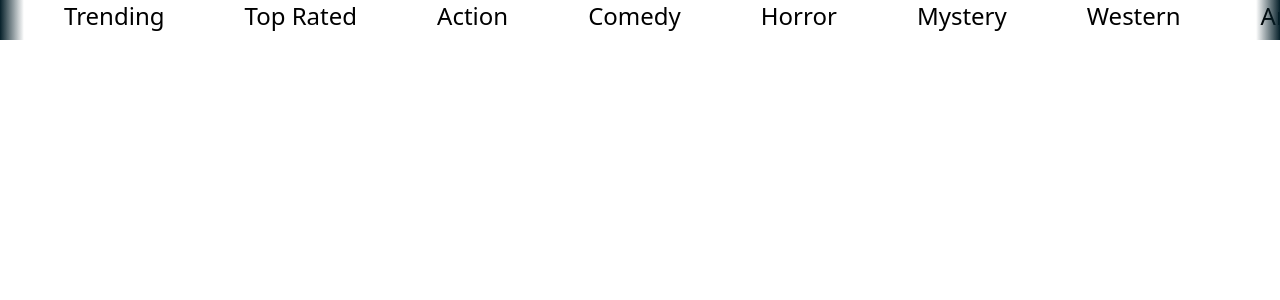
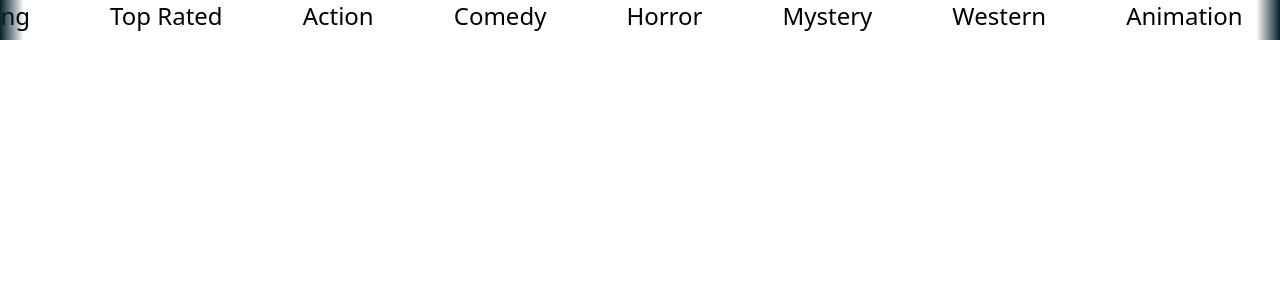
Before and after one commit to ProjectsSpace/Hulu-Clone, a Next.js app: page /components/Nav in a window 1280 px wide. Shown: the top 300 px of the page. Built offline with nearby package versions, Linux system fonts and the light colour scheme; no server answers.

Commit message:
Movie navigation

```diff
--- a/pages/components/Nav.js
+++ b/pages/components/Nav.js
@@ -5,10 +5,10 @@ const Nav = () => {
   const router = useRouter();
   return (
     <nav className="relative">
-      <div className="flex gap-10 sm:gap-20 px-6 sm:px-16 text-2xl overflow-x-scroll scrollbar-hide">
+      <div className="flex gap-10 sm:gap-20 px-6 sm:px-16 text-2xl overflow-x-scroll scrollbar-hide justify-center">
         {Object.entries(requests).map(([key, { title, url }]) => (
           <h2
-            className=" whitespace-nowrap cursor-pointer transition duration-100 transform hover:scale-125 hover:text-white active:text-red-500"
+            className="whitespace-nowrap cursor-pointer transition duration-100 transform hover:scale-125 hover:text-white active:text-red-500"
             key={key}
             onClick={() => router.push(`/?genre=${key}`)}
           >
```
